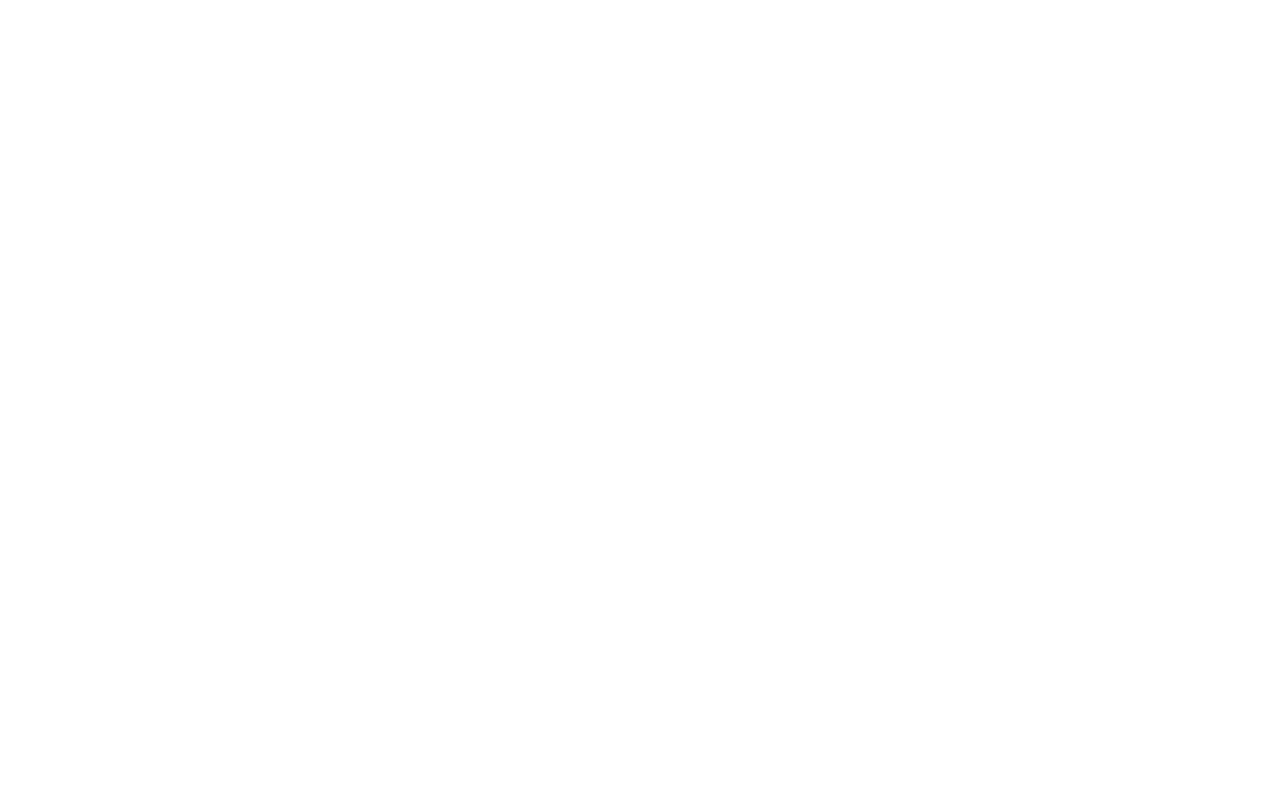
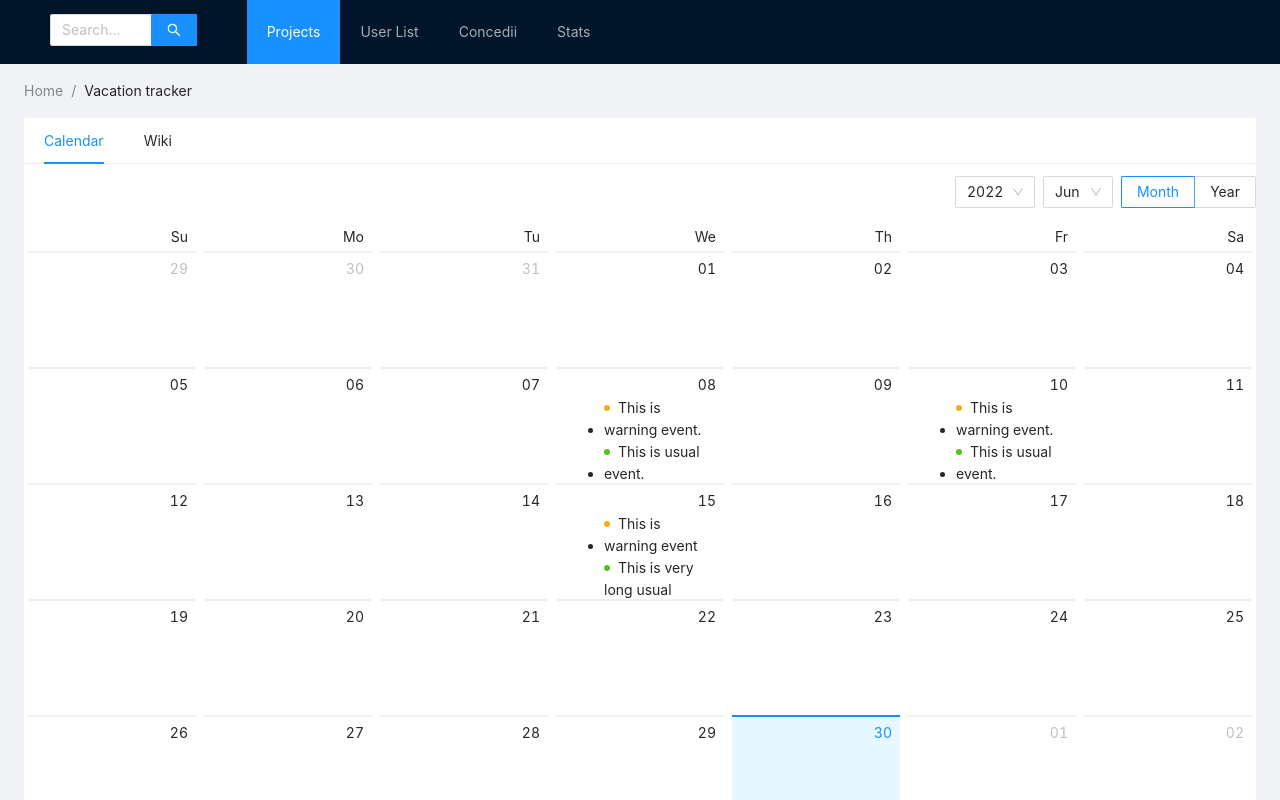
Before and after one commit to RasenganORG/Workload-Manager, a React (Create React App) app: page /concedii/calendar in a window 1280 px wide. Before the commit this address had no page. Shown: the top 800 px of the page. Built offline with nearby package versions, Linux system fonts and the light colour scheme.

Commit message:
Added vacation tracker & statistics page

```diff
--- a/src/App.js
+++ b/src/App.js
@@ -1,7 +1,7 @@
 import './App.scss';
 import React from "react";
 import "antd/dist/antd.css";
-import { BrowserRouter as Router, Routes, Route, Link } from "react-router-dom";
+import { BrowserRouter as Router, Routes, Route, Navigate } from "react-router-dom";
 import Login from './components/login/Login';
 import Register from "./components/register/Register";
 import Projects from './components/homepage/projects/Projects';
@@ -14,8 +14,9 @@
 import NewTask from './components/homepage/projectPage/NewTaskPage/NewTasks';
 import Concedii from './components/homepage/concedii/Concedii';
 import Statistics from './components/homepage/statistics/Statistics';
+import VacationCalendar from './components/homepage/concedii/calendar/Calendar';
+import Wiki from './components/homepage/concedii/wiki/Wiki';
 function App() {
-
 
   return (
 
@@ -25,10 +26,10 @@
             <Route path="/login" element={<Login />} />
             <Route path="/register" element={<Register />} />
             <Route path="/" element={<Homepage /> }>
-              <Route path="/" element={ <Projects/>} />
+              <Route path="/" element={<Navigate to="projects" />} />
 							<Route path="/projects" element={ <Projects />}>
 								<Route path="project" element={<Project />}>
-									<Route path="" element={<Tasks />} />
+									<Route path="" element={<Navigate to="tasks" />} />
 									<Route path="tasks" element={<Tasks />} />
 									<Route path="about" element={<AboutProject />} />
 									<Route path="statistics" element={<Projectstatistics />} />
@@ -37,7 +38,11 @@
 							</Route>
 
               <Route path="user-list" element={ <UserList /> } />
-							<Route path="concedii" element={ <Concedii />} />
+							<Route path="concedii" element={ <Concedii />}>
+								<Route path="" element={<Navigate to="calendar" />} />
+								<Route path="calendar" element={ <VacationCalendar />} />
+								<Route path="wiki" element={<Wiki />} />
+							</Route>
 							<Route path="statistics" element={ <Statistics />} />
             </Route>
 
--- a/src/components/homepage/Homepage.js
+++ b/src/components/homepage/Homepage.js
@@ -69,7 +69,7 @@
                                     </Link>
                                 </Menu.Item>
                             </Menu> */}
-                            <Menu defaultSelectedKeys={["projects"]}theme="dark" mode="horizontal">
+                            <Menu defaultSelectedKeys={["1"]} theme="dark" mode="horizontal">
 
                                 <Menu.Item key="1">
                                     <Link to="projects">
--- a/src/components/homepage/concedii/Concedii.js
+++ b/src/components/homepage/concedii/Concedii.js
@@ -1,6 +1,77 @@
+import { Breadcrumb, Layout, Calendar, Badge, Row, Menu } from 'antd';
+import { Outlet, useLocation, Link, useOutletContext} from 'react-router-dom';
+import { useEffect } from 'react';
+
 export default function Concedii() {
+	const [currentPath, setCurrentPath] = useOutletContext();
+	const path = useLocation().pathname;
+
+
+
+	useEffect( () => {
+			setCurrentPath(path)
+	})
+
+
+
 	return (
-
-		"vacation tracker"
+		<Layout style={{ padding: '0 24px 24px', "min-height": "100%"}}>
+				<Breadcrumb
+				style={{
+						margin: '16px 0',
+				}}
+				>
+						<Breadcrumb.Item>Home</Breadcrumb.Item>
+						<Breadcrumb.Item>Vacation tracker</Breadcrumb.Item>
+				</Breadcrumb>
+				<Row>
+ 					 <Menu mode="horizontal" style={{flex: "auto"}} defaultSelectedKeys="calendar">
+ 							 <Menu.Item key="calendar"><Link to="calendar">Calendar</Link></Menu.Item>
+ 							 <Menu.Item key="wiki"><Link to="wiki">Wiki</Link></Menu.Item>
+					 </Menu>
+ 				</Row>
+				<Outlet />
+		</Layout>
 	)
 }
+
+//  <Layout
+// 	 style={{
+// 	 padding: '0 24px 24px',
+// 	 }}
+// >
+// 	 <Breadcrumb
+// 	 style={{
+// 			 margin: '16px 0 0',
+// 	 }}
+// 	 >
+// 			 <Breadcrumb.Item>Home</Breadcrumb.Item>
+// 			 <Breadcrumb.Item>Active Projects</Breadcrumb.Item>
+// 			 <Breadcrumb.Item>Project 1</Breadcrumb.Item>
+// 	 </Breadcrumb>
+// 	 <Layout>
+
+// 			 <Layout.Content>
+// 					 <Row justify="space-between">
+// 									 <PageHeader className="site-page-header" title={"Project 1 "} subTitle={"Last updated: " + "2 hours ago"} />
+
+// 									 <Button type="primary" size="large" style={{margin: "16px", display: "flex"}}>
+// 											 <Link to="newtask">
+// 													 Add new task
+// 											 </Link>
+// 									 </Button>
+// 						</Row>
+
+// 					 <Row>
+// 					 <Menu mode="horizontal" style={{flex: "auto"}} defaultSelectedKeys="tasks">
+// 							 <Menu.Item key="tasks"><Link to="tasks">Tasks</Link></Menu.Item>
+// 							 <Menu.Item key="about"><Link to="about">About</Link></Menu.Item>
+// 							 <Menu.Item key="statistics"><Link to="statistics">Project statistics</Link></Menu.Item>
+// 					 </Menu>
+// 					 </Row>
+// 					 <Row className="projectContent">
+// 							 <Outlet />
+// 					 </Row>
+// 			 </Layout.Content>
+// 	 </Layout>
+// </Layout>
--- /dev/null
+++ b/src/components/homepage/concedii/calendar/Calendar.js
@@ -0,0 +1,111 @@
+import { Calendar, Badge, Row } from 'antd';
+
+export default function VacationCalendar() {
+
+	//boilerplate code for example calendar start
+  const getListData = (value) => {
+    let listData;
+
+    switch (value.date()) {
+      case 8:
+        listData = [
+          {
+            type: 'warning',
+            content: 'This is warning event.',
+          },
+          {
+            type: 'success',
+            content: 'This is usual event.',
+          },
+        ];
+        break;
+
+      case 10:
+        listData = [
+          {
+            type: 'warning',
+            content: 'This is warning event.',
+          },
+          {
+            type: 'success',
+            content: 'This is usual event.',
+          },
+          {
+            type: 'error',
+            content: 'This is error event.',
+          },
+        ];
+        break;
+
+      case 15:
+        listData = [
+          {
+            type: 'warning',
+            content: 'This is warning event',
+          },
+          {
+            type: 'success',
+            content: 'This is very long usual event。。....',
+          },
+          {
+            type: 'error',
+            content: 'This is error event 1.',
+          },
+          {
+            type: 'error',
+            content: 'This is error event 2.',
+          },
+          {
+            type: 'error',
+            content: 'This is error event 3.',
+          },
+          {
+            type: 'error',
+            content: 'This is error event 4.',
+          },
+        ];
+        break;
+
+      default:
+    }
+
+    return listData || [];
+  };
+
+  const getMonthData = (value) => {
+    if (value.month() === 8) {
+      return 1394;
+    }
+  };
+  const monthCellRender = (value) => {
+    const num = getMonthData(value);
+    return num ? (
+      <div className="notes-month">
+        <section>{num}</section>
+        <span>Backlog number</span>
+      </div>
+    ) : null;
+  };
+
+  const dateCellRender = (value) => {
+    const listData = getListData(value);
+    return (
+      <ul className="events">
+        {listData.map((item) => (
+          <li key={item.content}>
+            <Badge status={item.type} text={item.content} />
+          </li>
+        ))}
+      </ul>
+    );
+  };
+	//boilerplate code for example calendar end
+
+
+	return (
+		<Row>
+			<Calendar dateCellRender={dateCellRender} monthCellRender={monthCellRender} fullscreen={true} />
+		</Row>
+
+	)
+}
--- /dev/null
+++ b/src/components/homepage/concedii/wiki/Wiki.js
@@ -0,0 +1,20 @@
+import { PageHeader, Card, Row } from 'antd';
+
+export default function Wiki() {
+
+
+	return (
+		<Row>
+ 			<p></p>
+			<Card title="decy  cum sa-ti iei concediu" style={{width:"100%"}} >
+      <p>
+				Lorem ipsum dolor sit amet, consectetur adipiscing elit. Suspendisse condimentum nulla eget magna elementum tincidunt. In hac habitasse platea dictumst. In consectetur lacus vitae molestie molestie. Phasellus sit amet ligula tellus. Fusce consequat lobortis leo, nec feugiat tortor commodo eu. Fusce vel arcu risus. Lorem ipsum dolor sit amet, consectetur adipiscing elit.
+			</p>
+      <p>
+				Aliquam fermentum semper mollis. Curabitur aliquam massa ut scelerisque fermentum. Ut non ipsum non sapien interdum efficitur. Ut vel ultricies magna, a faucibus mauris. Etiam odio mauris, eleifend quis fermentum sit amet, convallis id nisi. Nunc purus ipsum, sollicitudin a massa sit amet, fringilla maximus diam. Sed laoreet, odio nec malesuada condimentum, orci sapien mollis purus, ac lobortis est lorem consectetur dui. Sed ultrices ante arcu. Suspendisse vehicula sem sit amet turpis pellentesque lacinia. Vivamus nec ex risus. Nam dui urna, commodo eget eros a, lobortis porttitor urna. Pellentesque habitant morbi tristique senectus et netus et malesuada fames ac turpis egestas. Proin accumsan efficitur libero non hendrerit. Praesent ut imperdiet tellus, nec faucibus sapien. Cras tristique, dolor eu ullamcorper scelerisque, elit lorem vehicula arcu, non blandit elit ante nec est. Curabitur ut ultricies ligula.
+			</p>
+      <p>decy faci asa</p>
+    </Card>
+		</Row>
+	)
+}
--- a/src/components/homepage/statistics/Statistics.js
+++ b/src/components/homepage/statistics/Statistics.js
@@ -1,6 +1,58 @@
+import { Breadcrumb, Layout, Card, Row } from 'antd';
+import { Outlet, useLocation, Link, useOutletContext} from 'react-router-dom';
+import { useEffect } from 'react';
+import HighchartsReact from "highcharts-react-official";
+import Highcharts from 'highcharts'
+
 export default function Statistics() {
+	const [currentPath, setCurrentPath] = useOutletContext();
+	const path = useLocation().pathname;
+
+	const highchartOptions = {
+    title: {
+      text: "Statistics"
+    },
+    series: [
+      {
+        name: "Total vacation days",
+        data: [10, 5, 12, 3 , 23, 20, 43, 76, 43, 32,23, 45]
+      },
+
+    ],
+    yAxis: {
+
+    },
+
+    xAxis: {
+      categories:  ["January","February","March","April","May","June","July",
+			"August","September","October","November","December"]
+    }
+  };
+
+	useEffect( () => {
+			setCurrentPath(path)
+	})
+
+
+
 	return (
-
-		"statistics"
+		<Layout style={{ padding: '0 24px 24px', "min-height": "100%"}}>
+			<Breadcrumb
+			style={{
+					margin: '16px 0',
+			}}
+			>
+					<Breadcrumb.Item>Home</Breadcrumb.Item>
+					<Breadcrumb.Item>Statistics</Breadcrumb.Item>
+			</Breadcrumb>
+			<Row>
+				<Card title="Statistics" style={{width:"100%"}} >
+				<HighchartsReact
+               highcharts={Highcharts}
+              options={highchartOptions}
+            />
+				</Card>
+			</Row>
+		</Layout>
 	)
 }
--- a/src/components/homepage/userList/userList.js
+++ b/src/components/homepage/userList/userList.js
@@ -5,12 +5,9 @@
     const [currentPath, setCurrentPath] = useOutletContext();
     const path = useLocation().pathname;
 
-
-
     useEffect( () => {
         setCurrentPath(path)
     })
-
 
 
     const collapsePanelPlaceholder =<p> <Avatar src="https://joeschmoe.io/api/v1/random" />  John Doe</p>
@@ -43,7 +40,6 @@
     }
 
     return (
-        <div>
 			<Layout style={{ padding: '0 24px 24px'}}>
 				<Breadcrumb
 				style={{
@@ -73,6 +69,6 @@
 
 				</Layout>
 		</Layout>
-        </div>
+
     )
 }
```
Lines whose indentation alone changed are shown as unchanged.
